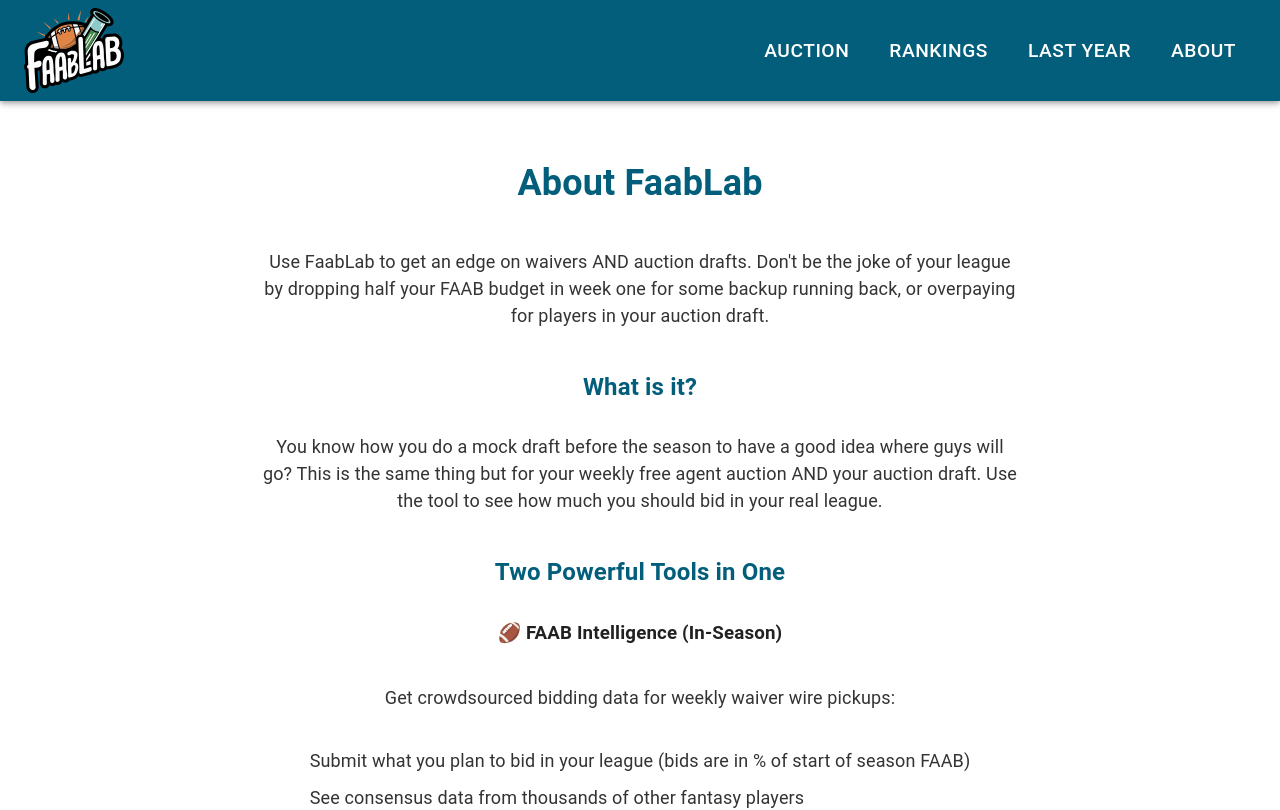
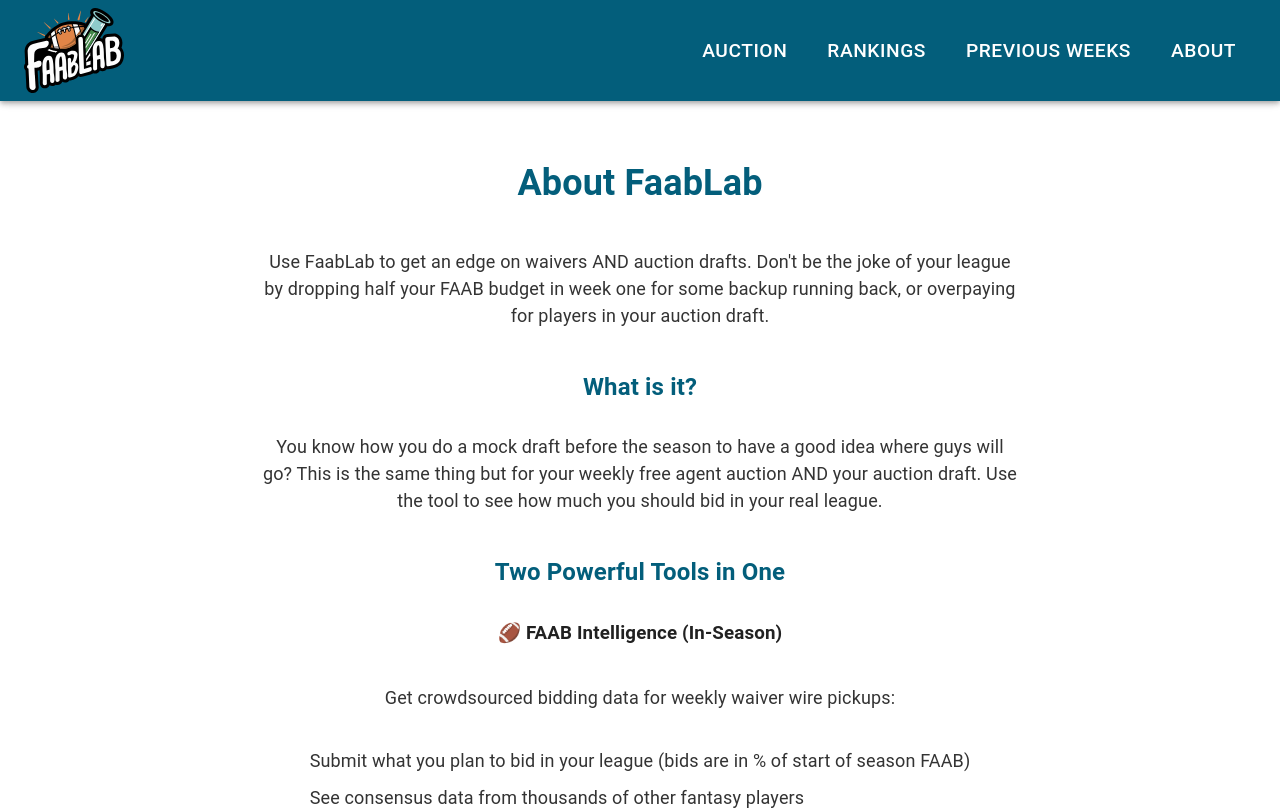
Before and after one commit to freemanwsmith3/thefaablabfrontend, a React (Create React App) app: page /about in a window 1280 px wide. Shown: the top 810 px of the page. Built offline with nearby package versions, Linux system fonts and the light colour scheme.

Commit message:
Update Header.js

```diff
--- a/src/component/Header/Header.js
+++ b/src/component/Header/Header.js
@@ -16,7 +16,7 @@
   // { name: 'This Week', path: '/' },
   { name: 'Auction', path: '/auction' },
   { name: 'Rankings', path: '/rankings' },
-  { name: 'Last Year', path: '/history' },
+  { name: 'Previous Weeks', path: '/history' },
   // { name: 'Previous Weeks', path: '/thisyear' }, make this point to the ThisYear.js
   { name: 'About', path: '/about' },
 ];
```
